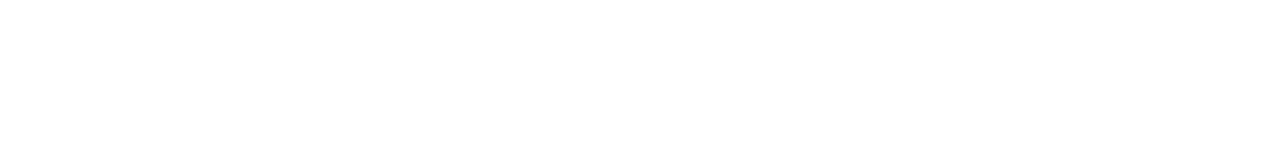
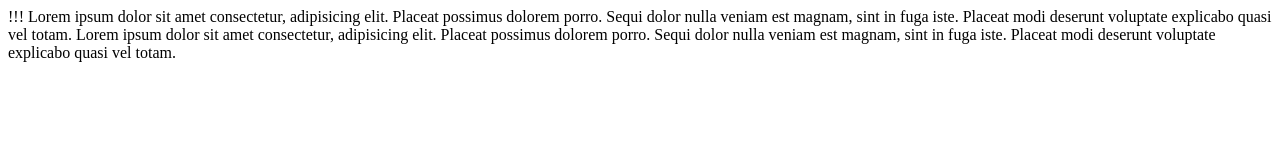
Before and after one commit to Kilavki/look-at-git, a plain HTML site: page index.html in a window 1280 px wide. Drawn offline with Linux system fonts and the light colour scheme.

Commit message:
Added features

```diff
--- a/index.html
+++ b/index.html
@@ -6,6 +6,8 @@
     <title>Document</title>
 </head>
 <body>
-
+    !!!
+    Lorem ipsum dolor sit amet consectetur, adipisicing elit. Placeat possimus dolorem porro. Sequi dolor nulla veniam est magnam, sint in fuga iste. Placeat modi deserunt voluptate explicabo quasi vel totam.
+    Lorem ipsum dolor sit amet consectetur, adipisicing elit. Placeat possimus dolorem porro. Sequi dolor nulla veniam est magnam, sint in fuga iste. Placeat modi deserunt voluptate explicabo quasi vel totam.
 </body>
 </html>
```
